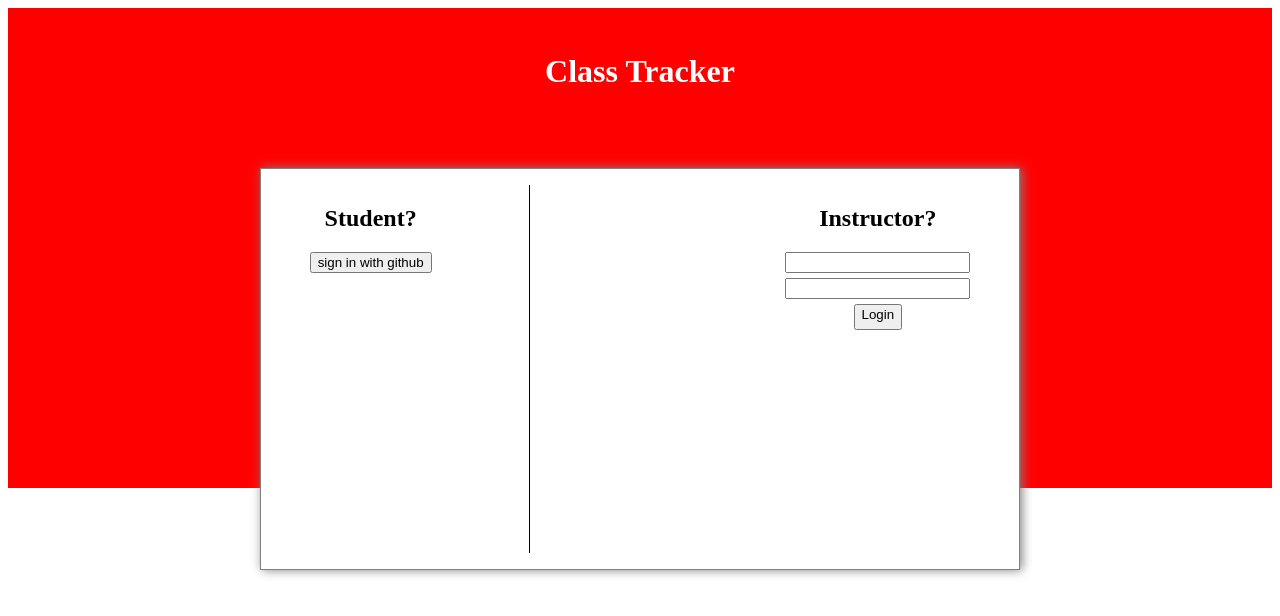
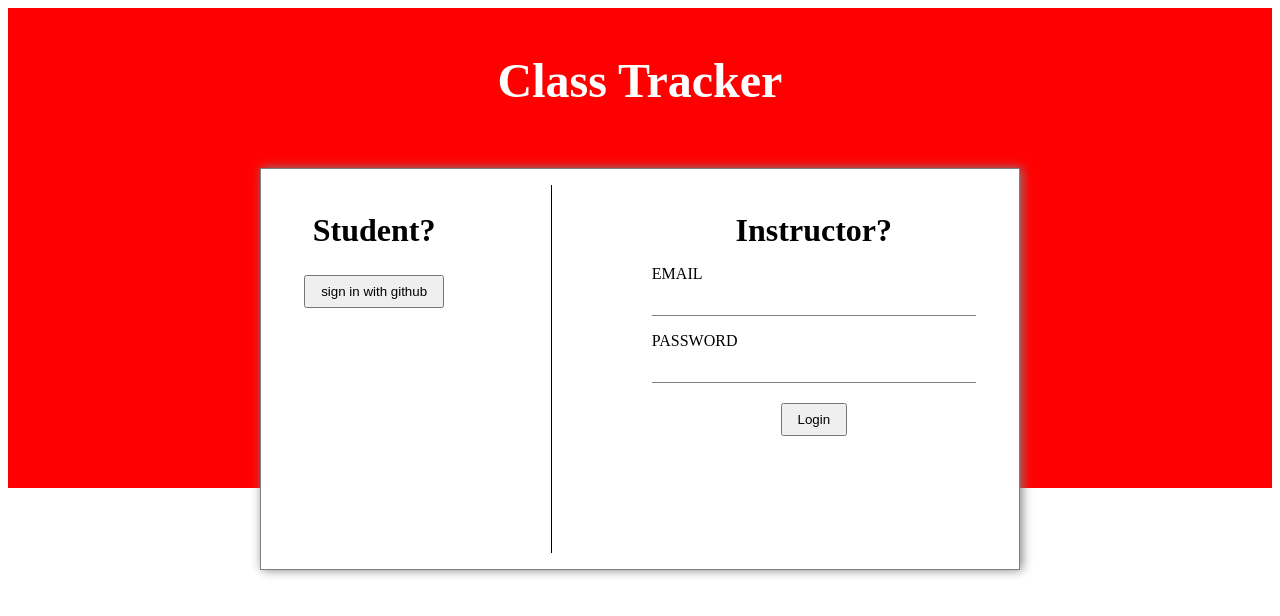
Before and after one commit to gootieno/ClassTracker, a React (Create React App) app in the folder frontend/: page / in a window 1280 px wide. Shown: the top 616 px of the page. Built offline with nearby package versions, Linux system fonts and the light colour scheme.

Commit message:
created a navbar component and a student backoffice component for displaying student information

```diff
--- a/frontend/src/App.js
+++ b/frontend/src/App.js
@@ -1,12 +1,14 @@
 import React from 'react';
 import { BrowserRouter, Route, Switch } from 'react-router-dom';
 import LandingPage from './components/LandingPage';
+import StudentBackOffice from './components/StudentBackOffice';
 
 function App() {
 	return (
 		<BrowserRouter>
 			<Switch>
 				<Route exact path='/' component={LandingPage} />
+				<Route path='/me' component={StudentBackOffice} />
 			</Switch>
 		</BrowserRouter>
 	);
--- a/frontend/src/components/LandingPage.jsx
+++ b/frontend/src/components/LandingPage.jsx
@@ -15,8 +15,11 @@ const LandingPage = () => {
 				<div className='landing-page__instructor'>
 					<h2 id='instructor-title'>Instructor?</h2>
 					<form className='landing-page__instructor-form'>
+						<p className='email'>EMAIL</p>
 						<input id='email' type='email'></input>
+						<p className='password'>PASSWORD</p>
 						<input id='password' type='password'></input>
+						<br />
 						<button id='login-button'>Login</button>
 					</form>
 				</div>
--- /dev/null
+++ b/frontend/src/components/NavBar.jsx
@@ -0,0 +1,31 @@
+import React from 'react';
+import { NavLink } from 'react-router-dom';
+
+const NavBar = () => {
+	return (
+		<div className='navbar-container'>
+			<div>
+				<a href='/me'>
+					<h4>Progress Tracker</h4>
+				</a>
+			</div>
+			<NavLink className='navbar-container__navs' to='/assessments'>
+				Assessments
+			</NavLink>
+			<NavLink className='navbar-container__navs' to='/classmates'>
+				Classmates
+			</NavLink>
+			<NavLink className='navbar-container__navs' to='/final-projects'>
+				Final Projects
+			</NavLink>
+			<NavLink className='navbar-container__navs' to='/conduct'>
+				Annonymous Report
+			</NavLink>
+			<NavLink className='navbar-container__navs' to='/instructors'>
+				Instructors
+			</NavLink>
+		</div>
+	);
+};
+
+export default NavBar;
--- /dev/null
+++ b/frontend/src/components/StudentBackOffice.jsx
@@ -0,0 +1,10 @@
+import React from 'react';
+import NavBar from './NavBar';
+
+export default function StudentBackOffice() {
+	return (
+		<div>
+			<NavBar />
+		</div>
+	);
+}
--- a/frontend/src/components/landingpage.css
+++ b/frontend/src/components/landingpage.css
@@ -16,6 +16,7 @@
 h1#landing-page__title {
 	color: white;
 	margin-top: 45px;
+	font-size: 3em;
 }
 
 .landing-page-form-container {
@@ -35,37 +36,61 @@ h1#landing-page__title {
 .landing-page__student {
 	text-align: center;
 	margin-top: 1rem;
+	padding-right: 20px;
 }
 
 .landing-page__instructor-form {
-	display: grid;
-	grid-template-rows: 1fr 1fr 1fr;
+	/* display: grid;
+	grid-template-rows: 1fr 0.5fr 1fr 0.5fr 0.5fr; */
 }
 
 .landing-page__instructor {
 	text-align: center;
 	border-left: 0.5px black solid;
-	padding-left: 255px;
+	padding-left: 100px;
 	margin-top: 1rem;
 	margin-bottom: 1rem;
 }
 
-h2.instructor-title {
-	text-align: center;
+p.email {
+	text-align: left;
+	margin-bottom: 0;
 }
 
-#email {
-	grid-row-start: 1;
-	margin-bottom: 5px;
+p.password {
+	text-align: left;
+	margin-bottom: 0;
 }
 
-#password {
-	grid-row-start: 2;
-	margin-bottom: 5px;
+h2#student-title {
+	text-align: center;
+	font-size: 2em;
+}
+
+h2#instructor-title {
+	text-align: center;
+	font-size: 2em;
+	margin-bottom: 0;
+}
+
+form > input {
+	margin-top: 15px;
+	border: none;
+	border-bottom: 1px solid gray;
+	width: 20rem;
+	justify-self: flex-end;
 }
 
 #login-button {
-	display: flex;
-	grid-row-start: 3;
 	justify-self: center;
+	text-align: center;
+	padding: 7px 15px;
 }
+
+h2 > button {
+	margin-top: 10px;
+}
+
+form > button {
+	margin-top: 20px;
+}
```
Also changed, not shown: frontend/src/components/navbar.css (added).
